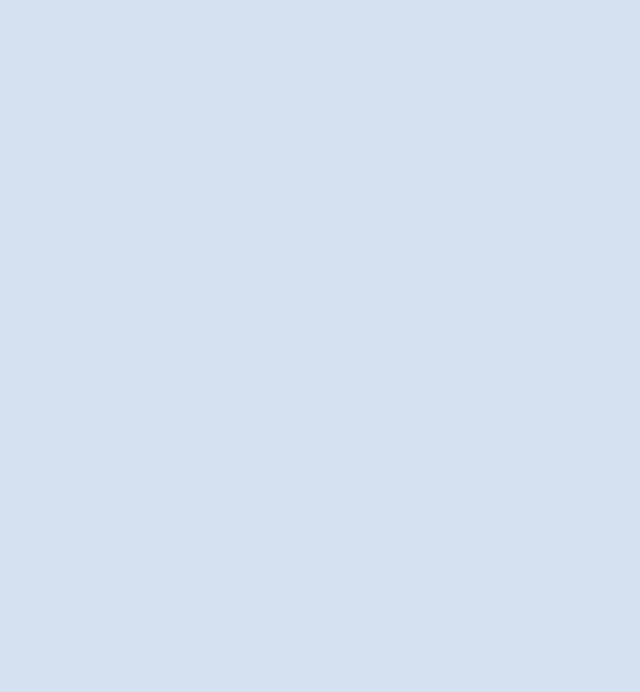
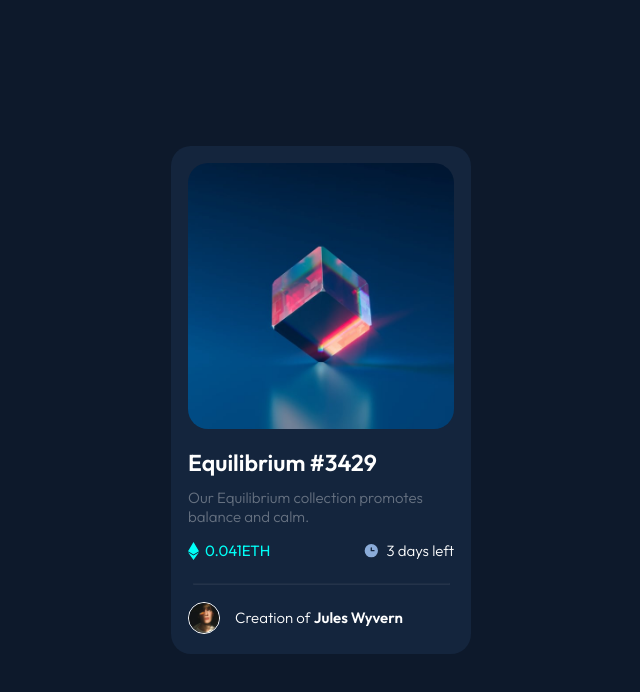
Before and after one commit to JavierR97/NFT_Preview_card, a plain HTML site: page index.html in a window 1280 px wide. Shown: the whole page, without its empty margins (319-959 px from the left). Drawn offline with Linux system fonts and the light colour scheme.

Commit message:
added all styling except image hover state

```diff
--- a/css/style.css
+++ b/css/style.css
@@ -13,8 +13,112 @@
 
 
 body {
-    background-color:#d5e1ef;
-    font-family: 'Lato', sans-serif;
+    font-family: 'Outfit', sans-serif;
+    background-color: hsl(217, 54%, 11%);
     margin: 0;
     padding: 0;
 }
+h2 {
+    color:hsl(0, 0%, 100%);
+    font-weight: 600;
+    font-size: 23px;
+}
+
+h2:hover {
+    cursor: pointer;
+    color:hsl(178, 100%, 50%);
+}
+
+p {
+    color: hsl(0, 0%, 100%);
+    font-size: 15px;
+    font-weight: 300;
+    display: inline-block;
+}
+
+.flex_container {
+    display: flex;
+    flex-direction: column;
+    justify-content: center;
+    align-items: center;
+    width: 100vw;
+    height: 100vh;
+}
+
+.flex_container .card_container section {
+    margin: 0 17px 0 17px;
+}
+
+.flex_container .card_container section:last-of-type {
+    margin-bottom: 12px;
+}
+
+.card_container {
+    display: flex;
+    flex-direction: column;
+    background-color:hsl(216, 50%, 16%);
+    border-radius: 20px;
+    max-width: 300px;
+}
+
+.hero_image {
+    max-width: 90%;
+    margin: 17px 17px 0px 17px;
+    border-radius: 20px;
+}
+
+.card_info-container p{
+    margin: 0;
+    margin-top:-8px;
+    opacity: 35%;
+}
+
+.currency_cost {
+    font-weight: 400;
+    color: hsl(178, 100%, 50%);
+}
+
+.currency_and_time div img {
+    margin-right: 6px;
+}
+
+main div .currency_and_time {
+    display: flex;
+    flex-direction: row;
+    justify-content: space-between;
+    align-items: center;
+}
+
+main div .currency_and_time div {
+    display: flex;
+    align-items: center;
+}
+
+hr {
+    width: 85%;
+    opacity: 7%;
+}
+
+.creator_img {
+    max-width: 30px;
+}
+
+main div .creator_profile {
+    display: flex;
+    flex-direction: row;
+    justify-content: flex-start;
+    align-items: center;
+
+}
+
+main div .creator_profile img{
+    border: 1px solid white;
+    border-radius: 180px;
+    margin-right: 15px;
+    max-width: 30px;
+}
+
+strong:hover {
+    cursor: pointer;
+    color:hsl(178, 100%, 50%);
+}
--- a/index.html
+++ b/index.html
@@ -12,5 +12,38 @@
 </head>
     <body>
 
+        <main class="flex_container">
+
+            <div class="card_container">
+
+                    <img class="hero_image" src="image/image-equilibrium.jpg" alt="">
+
+                <section class="card_info-container">
+                    <h2>Equilibrium #3429</h2>
+                    <p>Our Equilibrium collection promotes balance and calm.</p>
+                </section>
+
+                <section class="currency_and_time">
+                    <div>
+                        <img class="eth_icon" src="image/icon-ethereum.svg" alt="">
+                        <p class="currency_cost">0.041ETH</p>
+                    </div>
+
+
+                    <div>
+                        <img class="clock_icon" src="image/icon-clock.svg" alt="">
+                        <p>3 days left</p>
+                    </div>
+                </section>
+
+                <hr class="line">
+
+                <section class="creator_profile">
+                        <img class="creator_img" src="image/image-avatar.png" alt="">
+                        <p>Creation of <strong>Jules Wyvern</strong></p>
+                </section>
+
+            </div>
+        </main>
     </body>
 </html>
```
